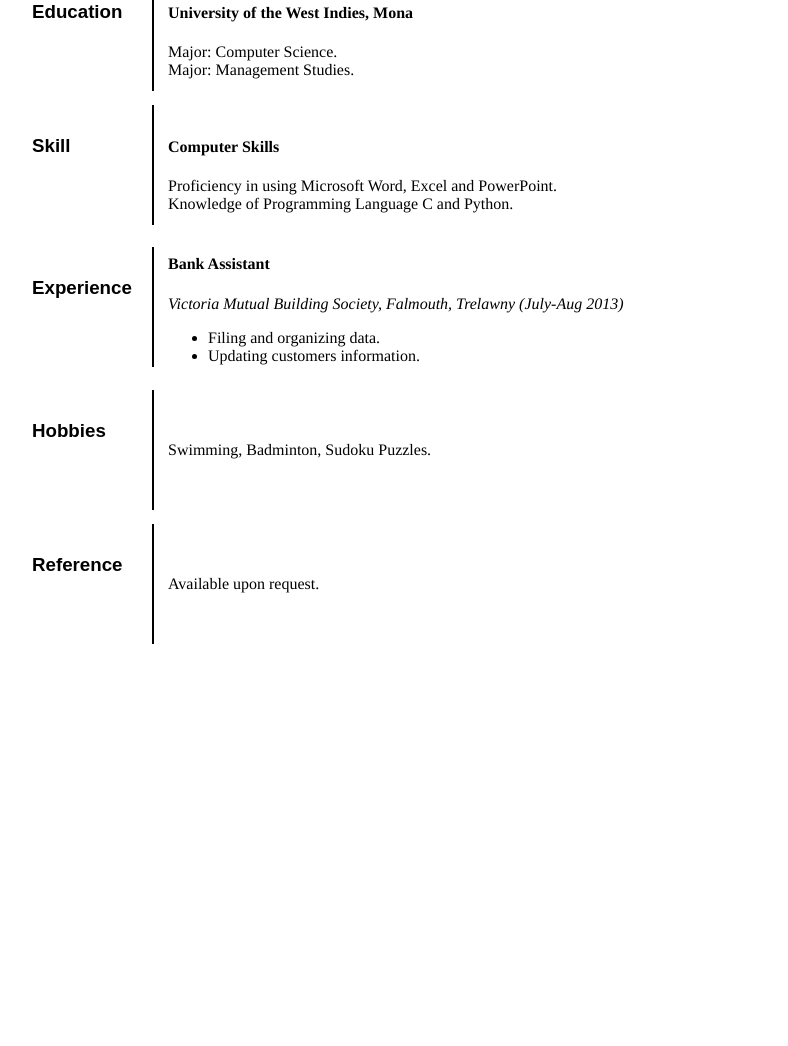
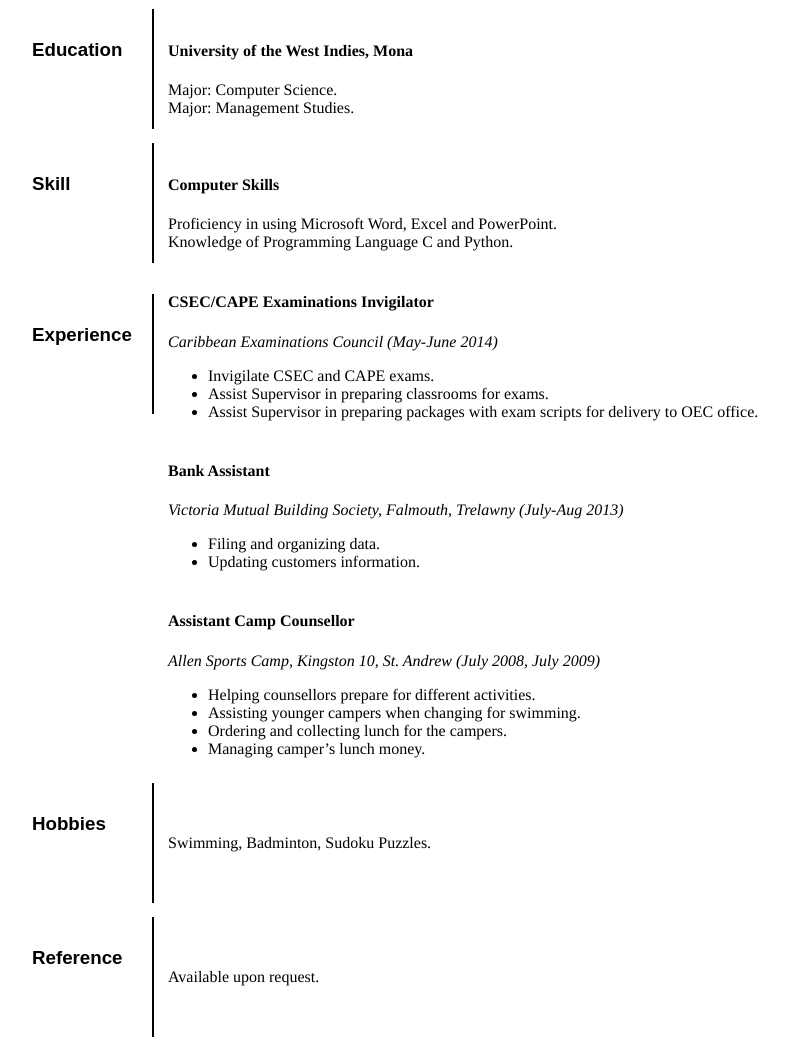
Before and after one commit to Shan-G/shan-G.github.io, a plain HTML site: page index.html in a window 1280 px wide. Shown: the part 263-1309 px from the top of the page, without its empty margins (11-799 px from the left). Before the commit the page ends 1015 px from the top, so only its background shows below. Drawn offline with Linux system fonts and the light colour scheme.

Commit message:
Added experience and margin to img.

```diff
--- a/index.html
+++ b/index.html
@@ -15,7 +15,9 @@
   <a href="mailto:st.greene29@gmail.com">Email: st.greene29@gmail.com</a>
   <p>I am a very dependable, trustworthy, adaptable and energetic young lady.
   I also welcome the challenge of taking on projects that require learning new skills;
-  therefore, I will embrace any task I am assigned. <img src="https://scontent-mia1-1.xx.fbcdn.net/hphotos-xtf1/v/l/t1.0-9/1921876_10152657962133868_614610585_n.jpg?oh=2506dbc622d1a958007b55a3818179b2&oe=5691B284" /></p>
+  therefore, I will embrace any task I am assigned. This employment opportunity would
+  increase my knowledge and experience, as well as further develop the skills I have
+  already acquired. <img src="https://scontent-mia1-1.xx.fbcdn.net/hphotos-xtf1/v/l/t1.0-9/1921876_10152657962133868_614610585_n.jpg?oh=2506dbc622d1a958007b55a3818179b2&oe=5691B284" /></p>
 
   </div>
 
@@ -47,12 +49,38 @@
        <h3>Experience</h3>
       </td>
       <td>
+       <h4>CSEC/CAPE Examinations Invigilator </h4> <em>Caribbean Examinations Council (May-June 2014)</em>
+       <ul>
+        <li>Invigilate CSEC and CAPE exams.</li>
+        <li>Assist Supervisor in preparing classrooms for exams.</li>
+        <li>Assist Supervisor in preparing packages with exam scripts for delivery to OEC office.</li>
+       </ul>
+      </td>
+     </tr>
+
+     <tr>
+      <td> </td>
+      <td>
        <h4>Bank Assistant</h4>  <em>Victoria Mutual Building Society, Falmouth, Trelawny (July-Aug 2013)</em>
  			   <ul>
  			    <li>Filing and organizing data.</li>
         <li>Updating customers information.</li>
        </ul>
       </td>
+     </tr>
+
+   <tr>
+    <td></td>
+    <td>
+     <h4>Assistant Camp Counsellor </h4>  <em>Allen Sports Camp, Kingston 10, St. Andrew (July 2008, July 2009)</em>
+ 			 <ul>
+ 			  <li>Helping counsellors prepare for different activities.</li>
+      <li>Assisting younger campers when changing for swimming.</li>
+      <li>Ordering and collecting lunch for the campers.</li>
+      <li>Managing camper’s lunch money.</li>
+     </ul>
+    </td>
+   </tr>
 
   <tr>
    <td>
```
Lines whose indentation alone changed are shown as unchanged.
